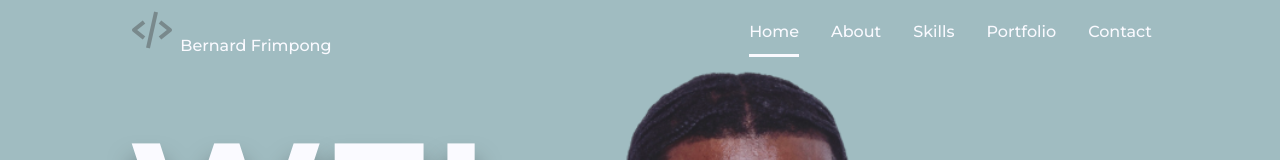
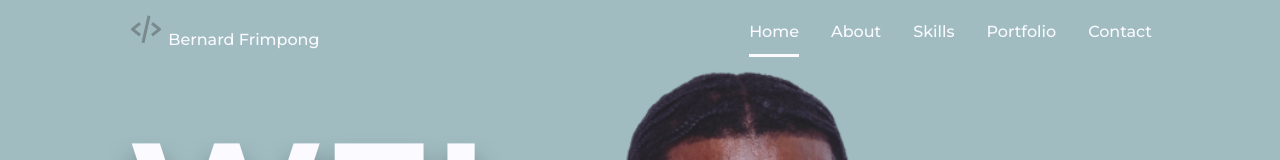
Before and after one commit to berniefrimpie/berniengton, a website: page index.html in a window 1280 px wide. Shown: the top 160 px of the page. Drawn offline with nearby package versions, Linux system fonts and the light colour scheme; some packages are replaced by stand-ins of ours; animation ran at ten frames a second; a script that the page names is missing.

Commit message:
modify logo

```diff
--- a/index.html
+++ b/index.html
@@ -24,7 +24,7 @@
     <header class="l-header">
         <nav class="nav bd-grid">
             <div>
-                <i class='bx bx-code-alt bx-lg bx-flashing'></i>
+                <i class='bx bx-code-alt bx-md bx-flashing'></i>
                 <a href="#" class="nav__logo">Bernard Frimpong</a>
             </div>
 
```
